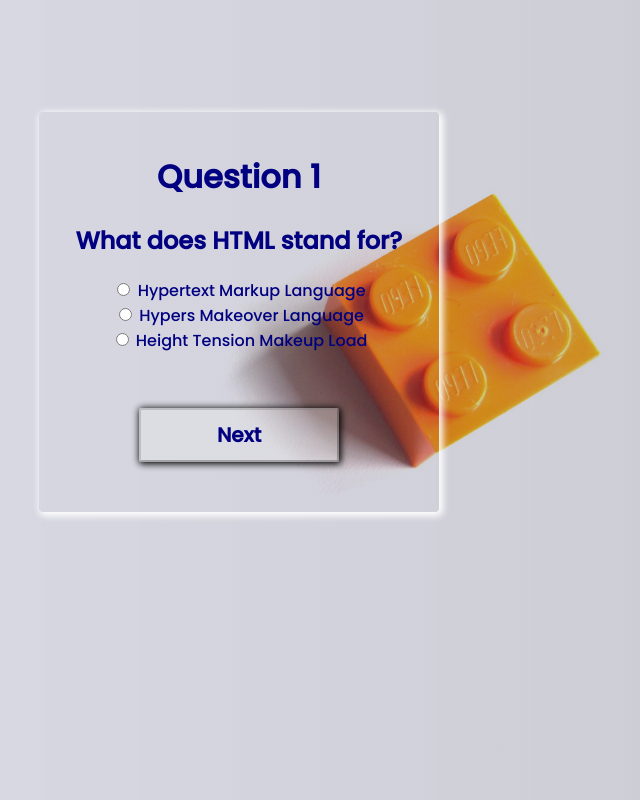
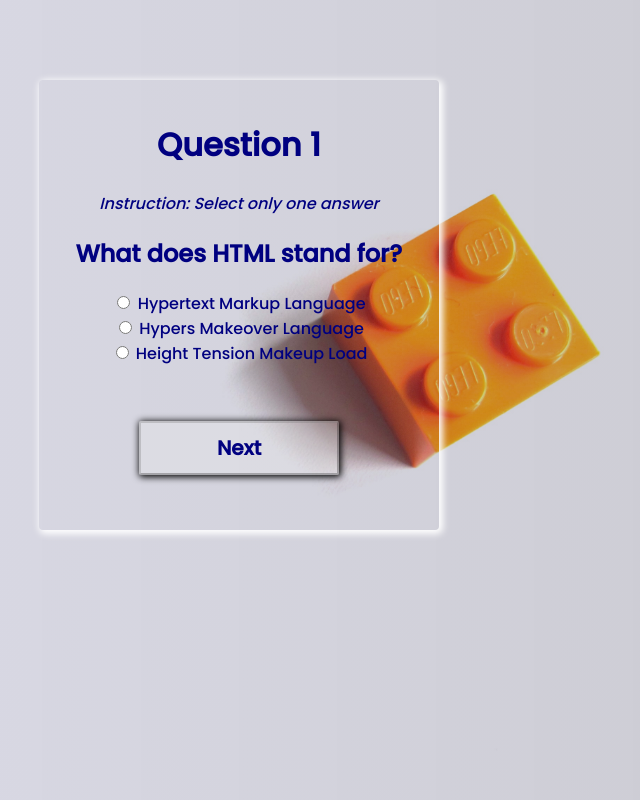
Before and after one commit to abcancode/fuzzie, a plain HTML site: page index.html in a window 1280 px wide. Shown: the whole page, without its empty margins (401-1041 px from the left). Drawn offline with nearby package versions, Linux system fonts and the light colour scheme.

Commit message:
changes added

```diff
--- a/css/style.css
+++ b/css/style.css
@@ -21,9 +21,9 @@ body {
 
 .container {
     text-align: center;
-    margin: 7em auto;
+    margin: 5em auto;
     width: 400px;
-    height: 400px;
+    height: 450px;
     padding-top: 20px;
     box-shadow: 2px 2px 7px 2px #fff;
    border-radius: 4px;
@@ -51,3 +51,7 @@ button:hover {
 .quiz_status {
     font-family: var(--ff-secondary);
 }
+
+p {
+    font-style: italic;
+}
--- a/index.html
+++ b/index.html
@@ -14,6 +14,7 @@
     <main class="container">
 
         <h1 id="quiz_status"></h1>
+        <p id="instruct"></p>
         <div id="quiz"></div>
         <div id="score"></div>
 
--- a/js/main.js
+++ b/js/main.js
@@ -54,7 +54,7 @@ function showQuestion(){
 
   //to indicate the current Question been answered
   get("quiz_status").innerHTML = "Question "+(currentPos + 1)+"";
-
+  get("instruct").innerHTML = "Instruction: Select only one answer";
   question = allQuestions[currentPos][0];
   charA = allQuestions[currentPos][1];
   charB = allQuestions[currentPos][2];
```
